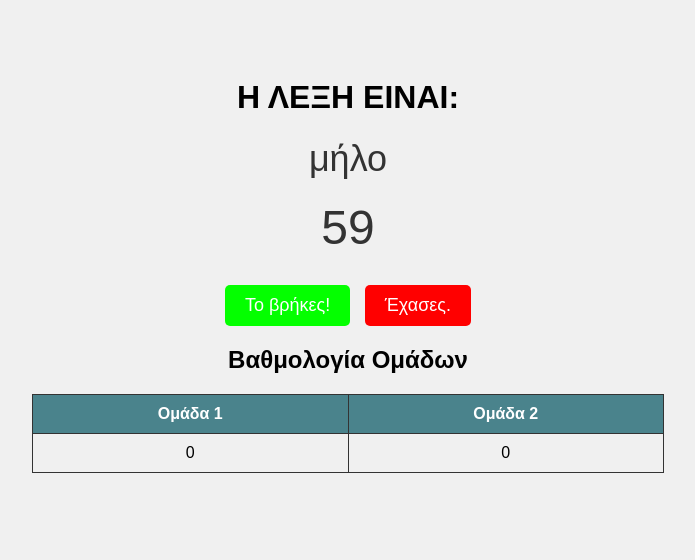
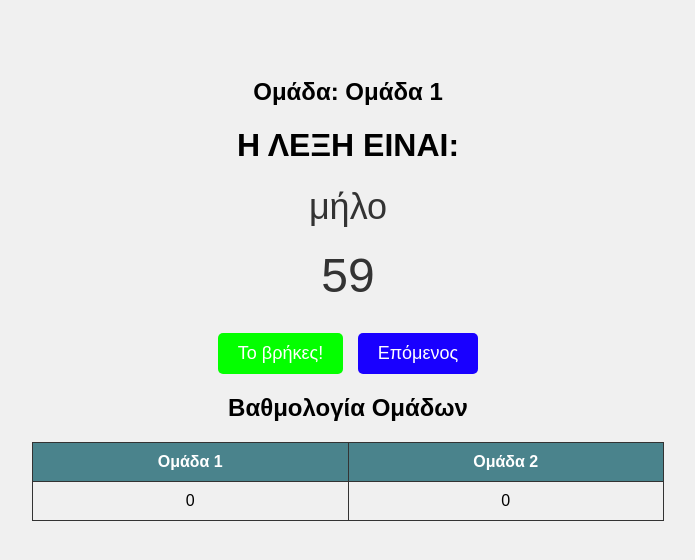
Before and after one commit to armpi13/Pantomime_Project, a plain HTML site: page gameindex.html in a window 1280 px wide. Both pictures are taken after a click on the button "Εμφάνιση λέξης". Shown: the whole page, without its empty margins (292-987 px from the left). Drawn offline with Linux system fonts and the light colour scheme.

Commit message:
Μπήκε ο χρόνος,ως πόντοι

```diff
--- a/gameindex.html
+++ b/gameindex.html
@@ -42,7 +42,7 @@
             color: #fff;
             cursor: pointer;
         }
-        .found-word-button, .lost-word-button {
+        .found-word-button, .lost-word-button,.next-team-button {
             font-size: 18px;
             padding: 10px 20px;
             border: none;
@@ -60,12 +60,18 @@
             background-color: #ff0000;
             color: #fff;
         }
+        .next-team-button {
+            background-color: #1900ff;
+            color: #fff;
+        }
         .choose-word-button:hover, .found-word-button:hover, .lost-word-button:hover {
             background-color: #3a6a6f;
         }
     </style>
 </head>
 <body>
+    <h2 id="currentTeam">Ομάδα: Ομάδα 1</h2>
+
     <h1>Η ΛΕΞΗ ΕΙΝΑΙ:</h1>
     <button class="choose-word-button" onclick="chooseRandomWord(), timershow()" id="showButton">Εμφάνιση λέξης</button>
     <div class="word-display" id="randomWord"></div>
@@ -74,8 +80,9 @@
 
     <!-- Κουμπιά κάτω από το χρονόμετρο, τοποθετημένα στο κέντρο -->
     <div id="actionButtons" style="margin-top: 20px;">
-        <button class="found-word-button" style="display: none;" id="foundButton" onclick="addPoint(),chooseRandomWord()">Το βρήκες!</button>
-        <button class="lost-word-button" style="display: none;" id="lostButton">Έχασες.</button>
+        <button class="found-word-button" style="display: none;" id="foundButton" onclick="addPoint()">Το βρήκες!</button>
+        <button class="lost-word-button" style="display: none;" id="passButton" onclick="chooseRandomWord(), timershow()">Πάσο.</button>
+        <button class="next-team-button" style="display: none;" id="nextButton" onclick="nextTeam()">Επόμενος</button>
     </div>
     <h2>Βαθμολογία Ομάδων</h2>
     <table>
@@ -106,8 +113,16 @@
         document.getElementById('teamOneHeader').innerText = teamOneName;
         document.getElementById('teamTwoHeader').innerText = teamTwoName;
 
-        // Μεταβλητή για την παρακολούθηση της τελευταίας ομάδας που πήρε πόντο
-        var lastTeam = 'scoreTeam2'; // Ξεκινάμε με την ομάδα 2 για να προσθέσουμε στην ομάδα 1 την πρώτη φορά
+        // Μεταβλητή για την παρακολούθηση της τρέχουσας ομάδας
+        var currentTeam = 'scoreTeam1'; // Ξεκινάμε με την ομάδα 1
+        var countdownTime;
+        var countdownTimer;
+
+        // Ενημέρωση του ονόματος της τρέχουσας ομάδας
+        function updateCurrentTeam() {
+            var currentTeamName = currentTeam === 'scoreTeam1' ? teamOneName : teamTwoName;
+            document.getElementById("currentTeam").innerText = "Ομάδα: " + currentTeamName;
+        }
 
         function chooseRandomWord() {
             var randomIndex = Math.floor(Math.random() * words.length);
@@ -115,14 +130,14 @@
             document.getElementById("randomWord").innerHTML = selectedWord;
             document.getElementById("showButton").style.display = "none";
             document.getElementById("foundButton").style.display = "inline-block";
-            document.getElementById("lostButton").style.display = "inline-block";
+            document.getElementById("nextButton").style.display = "inline-block";
         }
 
-        function timershow(test){
-            var countdownTime = parseInt(params.get('time'), 10) || 60;
+        function timershow(){
+            countdownTime = parseInt(params.get('time'), 10) || 60;
 
             // Συνάρτηση που ενημερώνει τον χρονομετρητή κάθε δευτερόλεπτο
-            var countdownTimer = setInterval(function() {
+            countdownTimer = setInterval(function() {
                 // Ενημερώνουμε την εμφάνιση του χρονομετρητή
                 document.getElementById('countdown').innerHTML = countdownTime;
 
@@ -139,20 +154,39 @@
 
         function addPoint() {
             // Επιλέγουμε την ομάδα που θα πάρει πόντο
-            var teamId = lastTeam === 'scoreTeam1' ? 'scoreTeam2' : 'scoreTeam1';
-
-            // Λαμβάνουμε το στοιχείο με βάση το ID
-            var scoreElement = document.getElementById(teamId);
+            var scoreElement = document.getElementById(currentTeam);
 
             // Λαμβάνουμε την τρέχουσα τιμή του σκορ και την μετατρέπουμε σε αριθμό
             var currentScore = parseInt(scoreElement.innerText);
 
-            // Αυξάνουμε το σκορ κατά 1
-            scoreElement.innerText = currentScore + 1;
+            // Αυξάνουμε το σκορ ανάλογα με τον απομένοντα χρόνο
+            scoreElement.innerText = currentScore + countdownTime + 1;
 
-            // Ενημέρωση της τελευταίας ομάδας που πήρε πόντο
-            lastTeam = teamId;
+            // Σταματάμε τον χρονομετρητή όταν πατηθεί το κουμπί "Το βρήκες!"
+            clearInterval(countdownTimer);
         }
+
+        function stoptime(){
+            clearInterval(countdownTimer);
+        }
+
+        function nextTeam() {
+            // Σταματάμε τον χρονομετρητή
+            stoptime();
+
+            // Εναλλαγή της ομάδας
+            currentTeam = currentTeam === 'scoreTeam1' ? 'scoreTeam2' : 'scoreTeam1';
+
+            // Ενημέρωση του ονόματος της τρέχουσας ομάδας
+            updateCurrentTeam();
+
+            // Ξεκινάμε νέα λέξη και χρονόμετρο
+            chooseRandomWord();
+            timershow();
+        }
+
+        // Κατά την αρχική φόρτωση της σελίδας, εμφανίζουμε την πρώτη ομάδα
+        updateCurrentTeam();
     </script>
 </body>
 </html>
```
